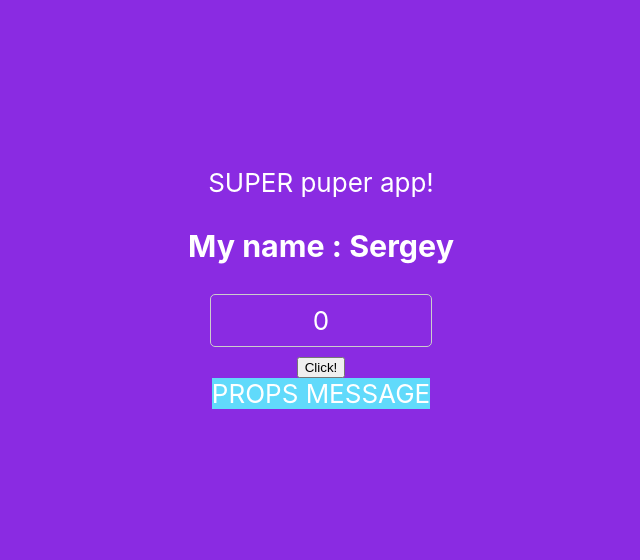
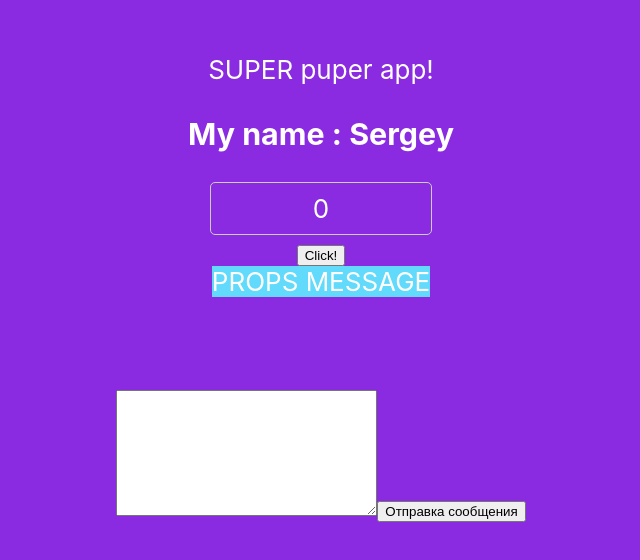
Before and after one commit to rediska668/task-1, a React (Create React App) app: page / in a window 1280 px wide. Shown: the part 212-772 px from the top of the page, without its empty margins (319-959 px from the left). Built offline with nearby package versions, Linux system fonts and the light colour scheme.

Commit message:
commit-2.3

```diff
--- a/src/App.js
+++ b/src/App.js
@@ -1,19 +1,11 @@
 import logo from './logo.svg';
 import './App.scss';
 import Message from "./Message";
+import MessageList from "./MessageList";
 import Counter from "./Counter";
 import React, { useState } from 'react';
 
 function App(props) {
-  const [messageList, setmessageList] = useState(
-    [{
-      text: "text",
-      autor: "Me"
-    },
-    {
-      text: "",
-      autor: "bot"
-    }]);
 
 
   return (
@@ -23,11 +15,15 @@ function App(props) {
         <h3>My name : {props.myName}</h3>
         <Counter />
         <Message name={'props message'} />
+        <MessageList />
+        <form action="#" className='Message-List'>
+          <textarea id="" cols="30" rows="8"></textarea>
+          <button>Отправка сообщения</button>
+        </form>
       </header>
     </div >
   );
 }
 
 
-
 export default App;
--- a/src/App.scss
+++ b/src/App.scss
@@ -61,3 +61,6 @@
   min-width: 200px;
   text-align: center;
 }
+.Message-List{
+  display: inline-block;
+}
--- /dev/null
+++ b/src/MessageList.js
@@ -0,0 +1,26 @@
+
+import React, { useState } from 'react';
+
+const MessageList = (props) => {
+    const [message, setMessage] = useState([
+        {
+            text: "",
+            autor: ""
+        },
+        {
+            text: "",
+            autor: ""
+        },
+        {
+            text: "",
+            autor: ""
+        }
+    ]);
+
+    return message.map((message) =>
+        <div>{message.text}<br></br>
+            {message.autor}</div>
+    );
+}
+
+export default MessageList;
--- a/src/message.js
+++ b/src/message.js
@@ -7,4 +7,5 @@ const Message = (props) => {
     );
 }
 
+
 export default Message;
```
